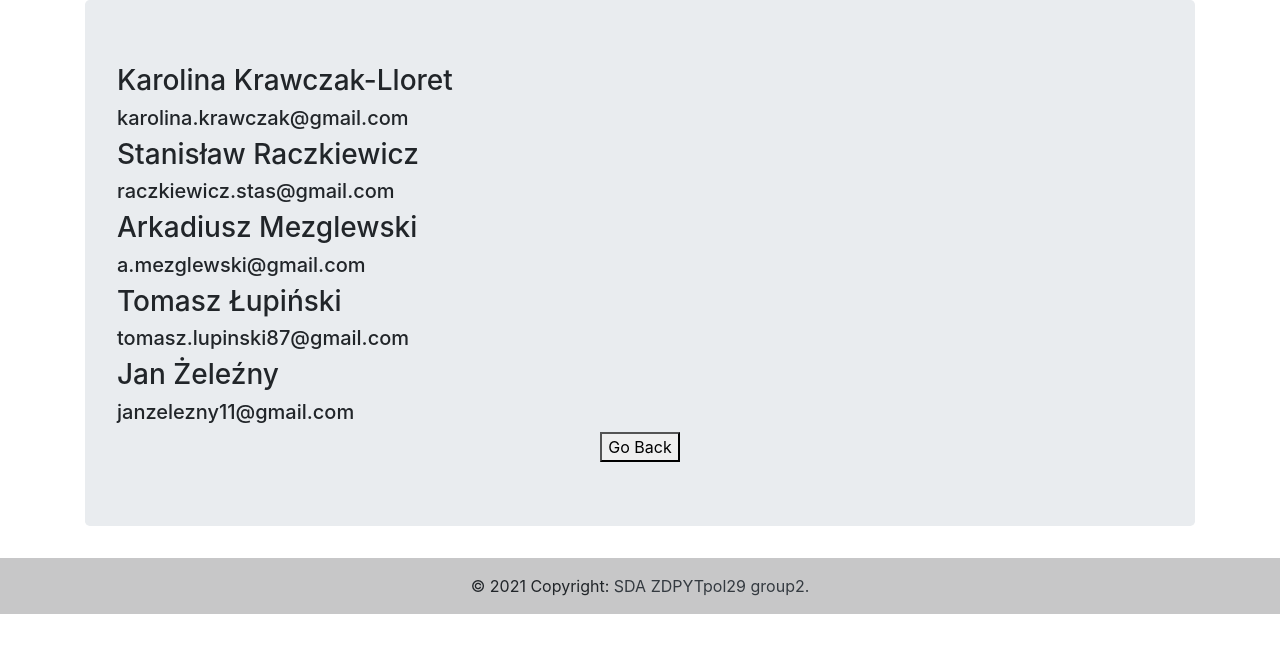
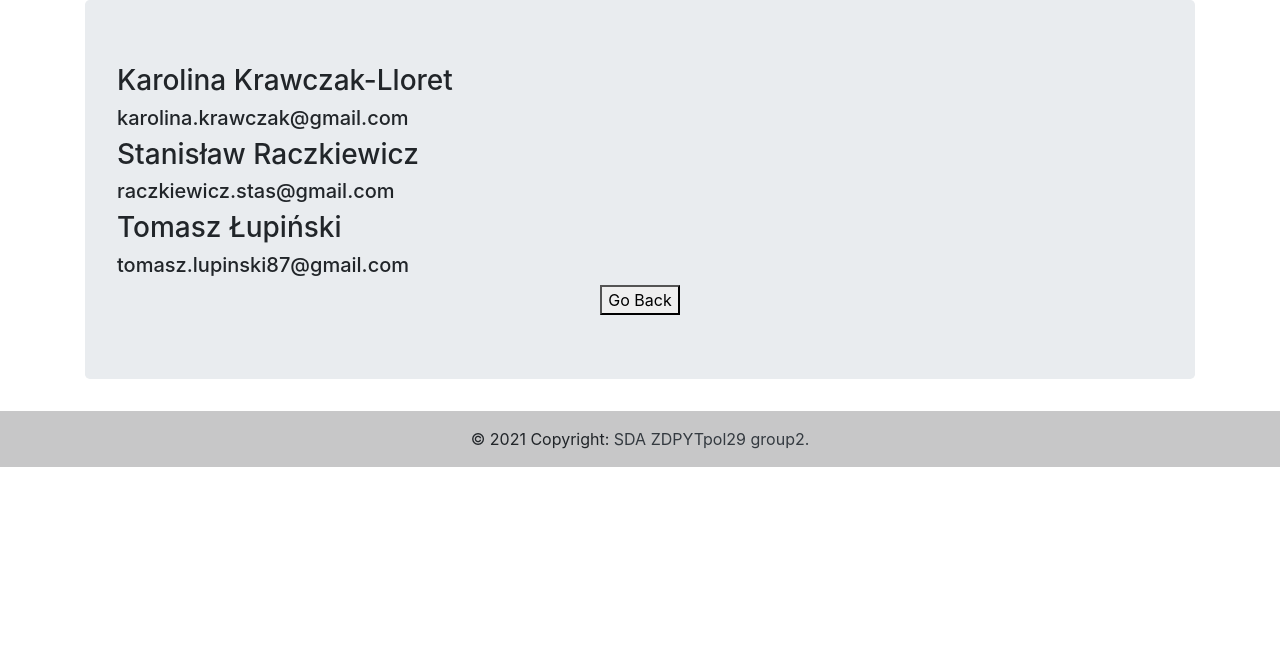
Before and after one commit to SDA-projekt-koncowy/Domowy_budzet, a Django app: page /copyright/ in a window 1280 px wide. Shown: the part 72-725 px from the top of the page. Run offline with Django 3.2, Linux system fonts and the light colour scheme; some libraries are stand-ins or nearby versions.

Commit message:
Update copyright

```diff
--- a/budget/templates/copyright.html
+++ b/budget/templates/copyright.html
@@ -23,12 +23,8 @@
         <h5>karolina.krawczak@gmail.com</h5>
         <h3>Stanisław Raczkiewicz</h3>
         <h5>raczkiewicz.stas@gmail.com</h5>
-        <h3>Arkadiusz Mezglewski</h3>
-        <h5>a.mezglewski@gmail.com</h5>
         <h3>Tomasz Łupiński</h3>
         <h5>tomasz.lupinski87@gmail.com</h5>
-        <h3>Jan Żeleźny</h3>
-        <h5>janzelezny11@gmail.com</h5>
         <div class="container fixed text-center">
           <button onclick="goBack()">Go Back</button>
         </div>
```
